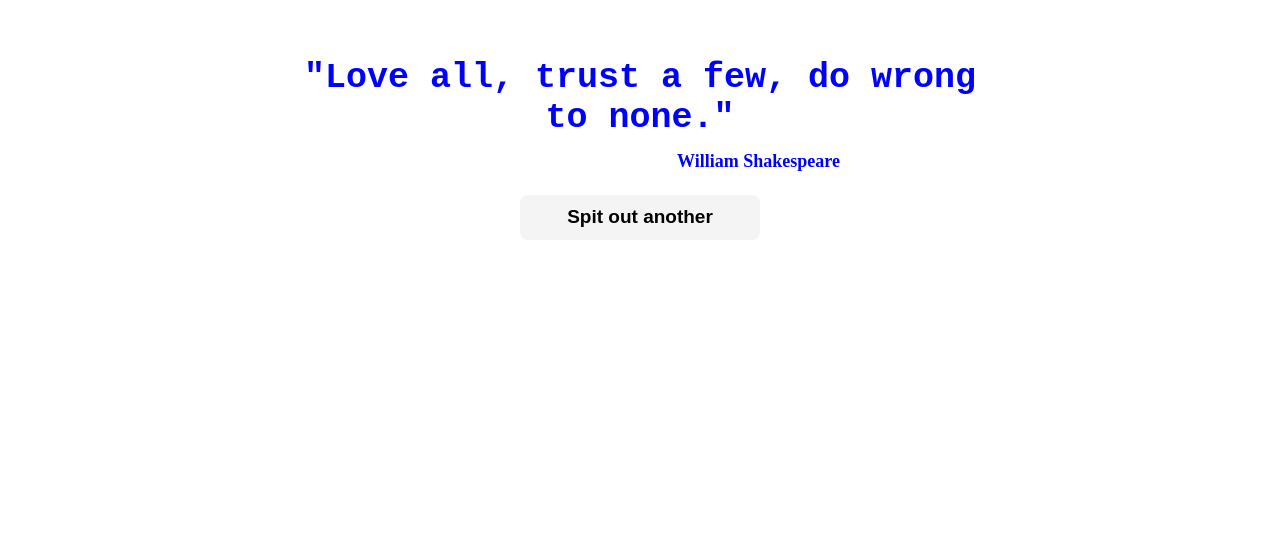
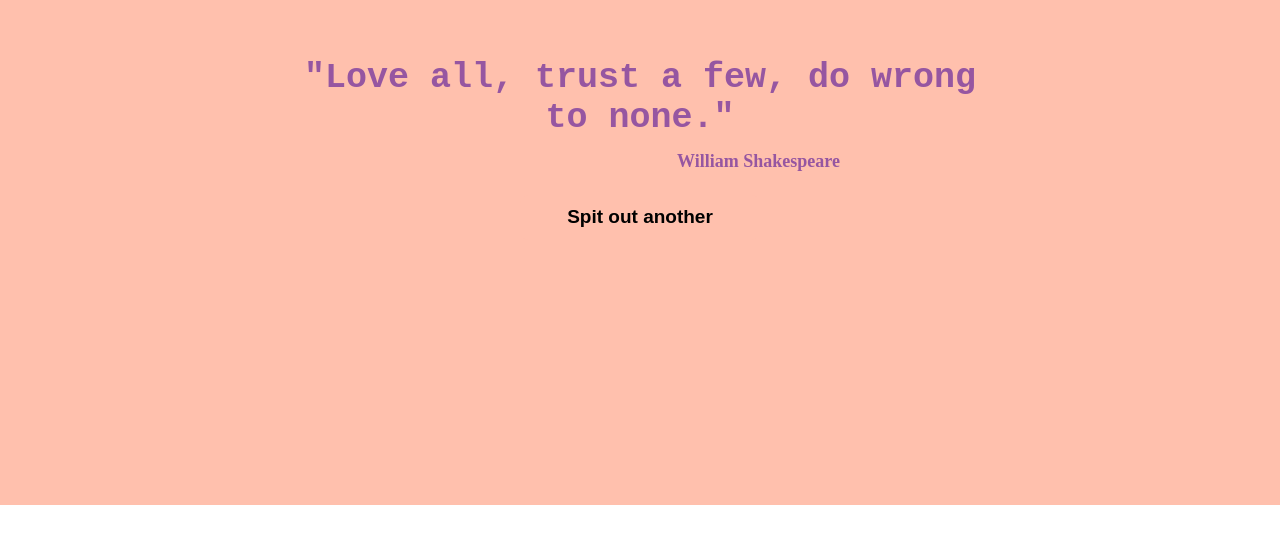
Before and after one commit to fu4303/quotes-app, a React (Create React App) app: page / in a window 1280 px wide. Shown: the part 217-760 px from the top of the page. Built offline with nearby package versions, Linux system fonts and the light colour scheme.

Commit message:
Update App.css

```diff
--- a/src/App.css
+++ b/src/App.css
@@ -9,7 +9,7 @@
   justify-content: center;
   align-items: center;
   height: 45.1rem;
-  background-color: linear-gradient(to right, rgb(238, 113, 158), rgb(203, 240, 255));;
+  background-color: #ffc0ad;
 }
 
 .box {
@@ -18,7 +18,7 @@
   align-items: center;
   flex-direction: column;
   width: 750px;
-  border: solid white 8px;
+  border: #e78fb3 8px;
   border-radius: 0.8rem;
 }
 
@@ -29,7 +29,7 @@
   border-radius: 0.5rem;
   color: black;
   font-weight: bold;
-  background-color: #f5f4f4;
+  background-color: #ffc0ad;
   border: none;
   font-size: 19px;
 }
@@ -37,14 +37,14 @@
 .quoteText {
   font-size: 35px;
   font-family: 'Courier New', Courier, monospace;
-  color: blue;
+  color: #9656a1;
   font-weight: bold;
   margin: 10px;
 }
 
 .quoteAuthor {
   font-size: 18px;
-  color: blue;
+  color: #9656a1;
   font-family: 'Century';
   font-weight: bold;
   margin: 13px;
```
